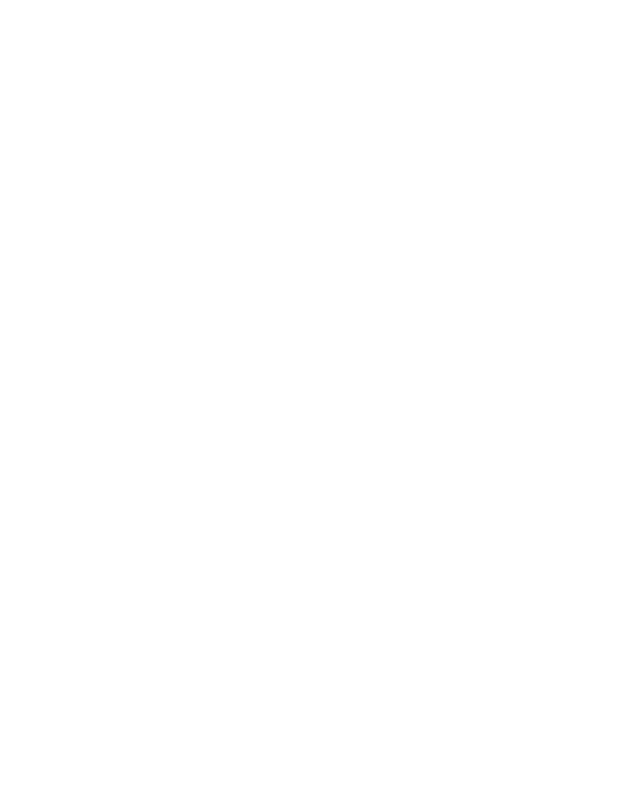
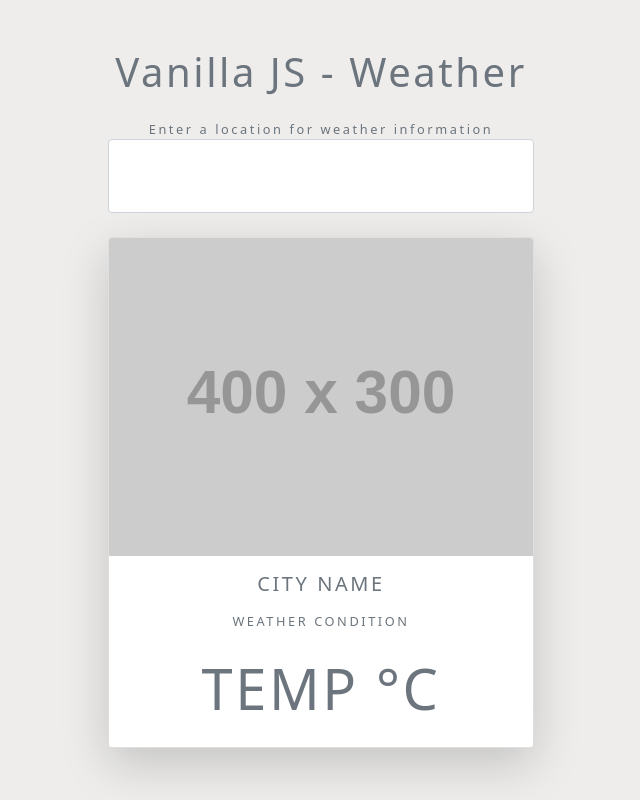
Before and after one commit to sandibekibraimov/weather-api-vanilla-js, a plain HTML site: page index.html in a window 1280 px wide. Shown: the whole page, without its empty margins (319-959 px from the left). Drawn offline with nearby package versions, Linux system fonts and the light colour scheme; placeholder pictures from the web are drawn by us.

Commit message:
template added

```diff
--- a/index.html
+++ b/index.html
@@ -4,24 +4,46 @@
     <meta charset="UTF-8" />
     <meta http-equiv="X-UA-Compatible" content="IE=edge" />
     <meta name="viewport" content="width=device-width, initial-scale=1.0" />
+
     <link
       href="https://cdn.jsdelivr.net/npm/bootstrap@5.1.3/dist/css/bootstrap.min.css"
       rel="stylesheet"
       integrity="sha384-1BmE4kWBq78iYhFldvKuhfTAU6auU8tT94WrHftjDbrCEXSU1oBoqyl2QvZ6jIW3"
       crossorigin="anonymous"
     />
-    <link
-      rel="stylesheet"
-      href="https://cdnjs.cloudflare.com/ajax/libs/font-awesome/6.0.0-beta2/css/all.min.css"
-      integrity="sha512-YWzhKL2whUzgiheMoBFwW8CKV4qpHQAEuvilg9FAn5VJUDwKZZxkJNuGM4XkWuk94WCrrwslk8yWNGmY1EduTA=="
-      crossorigin="anonymous"
-      referrerpolicy="no-referrer"
-    />
+
     <link rel="stylesheet" href="style.css" />
-    <title>ch 5</title>
+    <title>weather API</title>
   </head>
   <body>
+    <div class="container my-5 mx-auto">
+      <h1 class="text-muted text-center my-4">Vanilla JS - Weather</h1>
+      <form class="change-location my-4 text-center text-muted">
+        <label for="city">Enter a location for weather information</label>
+        <input type="text" name="city" class="form-control p-4" />
+      </form>
+
+      <div class="card shadow-lg rounded">
+        <img
+          src="https://via.placeholder.com/400x300"
+          alt="day"
+          class="time card-img-top"
+        />
+        <div class="icon bg-light mx-auto text-center">
+          <!-- icon -->
+        </div>
+        <div class="text-muted text-uppercase text-center details">
+          <h5 class="my-3">city name</h5>
+          <div class="my-3">weather condition</div>
+          <div class="display-4 my-4">
+            <span>temp</span>
+            <span>&deg;C</span>
+          </div>
+        </div>
+      </div>
+    </div>
     <!-- javascript part -->
-    <script src="./script.js"></script>
+    <script src="./scripts//forecast.js"></script>
+    <script src="./scripts/app.js"></script>
   </body>
 </html>
--- a/style.css
+++ b/style.css
@@ -0,0 +1,8 @@
+body {
+  background: #eeedec;
+  letter-spacing: 0.2em;
+  font-size: 0.8em;
+}
+.container {
+  max-width: 450px;
+}
```
Also changed, not shown: scripts/app.js (added), scripts/forecast.js (added).
